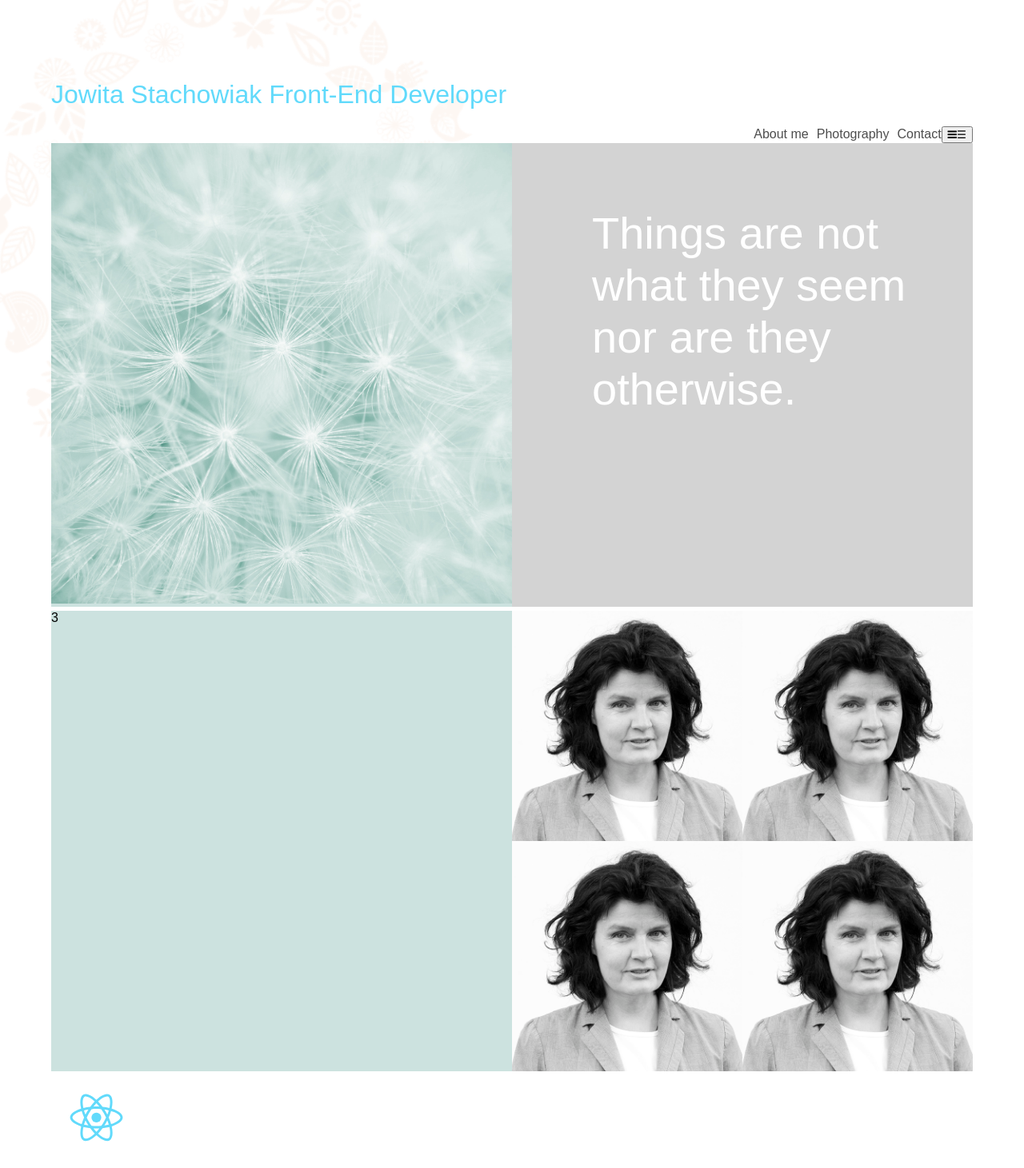
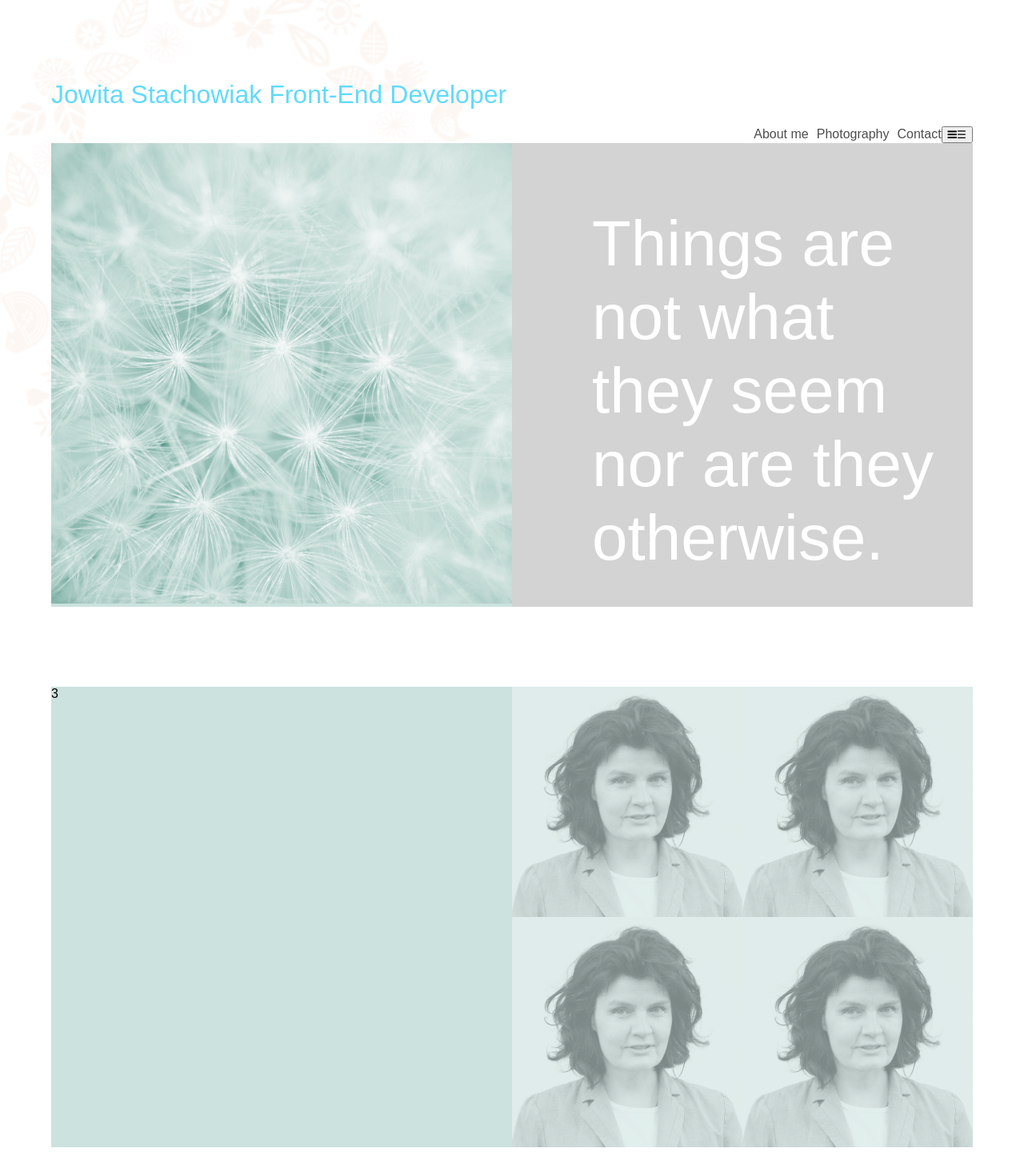
Before and after one commit to crazylittlepolka/portfolio, a React (Create React App) app: page / in a window 1280 px wide. Shown: the top 1461 px of the page at 80% size. Built offline with nearby package versions, Linux system fonts and the light colour scheme.

Commit message:
Opacity property added to collage item

```diff
--- a/src/App.css
+++ b/src/App.css
@@ -42,7 +42,7 @@
 .grid_container {
   display: grid;
   grid-template-columns: 50% 50%;
-  grid-row-gap: 5px;
+  grid-row-gap: 100px;
 
 }
 
@@ -57,7 +57,7 @@
 .item2 {
   margin: 0;
   padding: 80px 30px 0 100px;
-  font-size: 3.5em;
+  font-size: 5em;
   font-weight: lighter;
   color: #fff;
   background-color: lightgrey;
@@ -70,13 +70,19 @@
 .collage {
   display: grid;
   grid-template-columns: auto auto;
+  background-color: #cce2df;
 }
 
 .collage_item {
   width: 100%;
-
+  filter: opacity(0.4);
+  transition: filter 1s;
+  /*animation: collage-filter infinite 10s linear alternate;*/
 }
 
+.collage_item:hover {
+  filter: opacity(0.9);
+}
 
 .App-logo {
   height: 80px;
@@ -129,3 +135,8 @@
   from { transform: rotate(0deg); }
   to { transform: rotate(360deg); }
 }
+
+@keyframes collage-filter {
+  from { filter: sepia(20%); }
+  to { filter: sepia(60%); }
+}
--- a/src/App.js
+++ b/src/App.js
@@ -9,7 +9,6 @@ class App extends Component {
 
   createCollage = () => {
     let collage = [];
-
 
     for (let i=0; i<4; i++){
       collage.push(<img src={portrait} className="collage_item" alt="portrait photo"/>)
```
